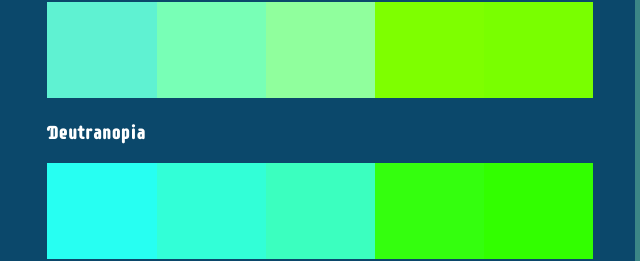
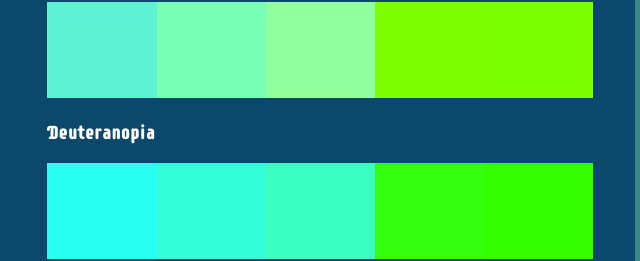
Before and after one commit to kurtzhk/palette_assistant, a plain HTML site: page index.html in a window 1280 px wide. Shown: the part 326-587 px from the top of the page, 543-1183 px from the left. Drawn offline with nearby package versions, Linux system fonts and the light colour scheme.

Commit message:
Fixed spelling mistake in "Deuteranopia"

```diff
--- a/index.html
+++ b/index.html
@@ -72,7 +72,7 @@
                 <div id="modpalette1">
                     <div class="colorblock"></div><div class="colorblock"></div><div class="colorblock"></div><div class="colorblock"></div><div class="colorblock"></div>
                 </div>
-                <h3>Deutranopia</h3>
+                <h3>Deuteranopia</h3>
                 <div id="modpalette2">
                   <div class="colorblock"></div><div class="colorblock"></div><div class="colorblock"></div><div class="colorblock"></div><div class="colorblock"></div>
                 </div>
```
